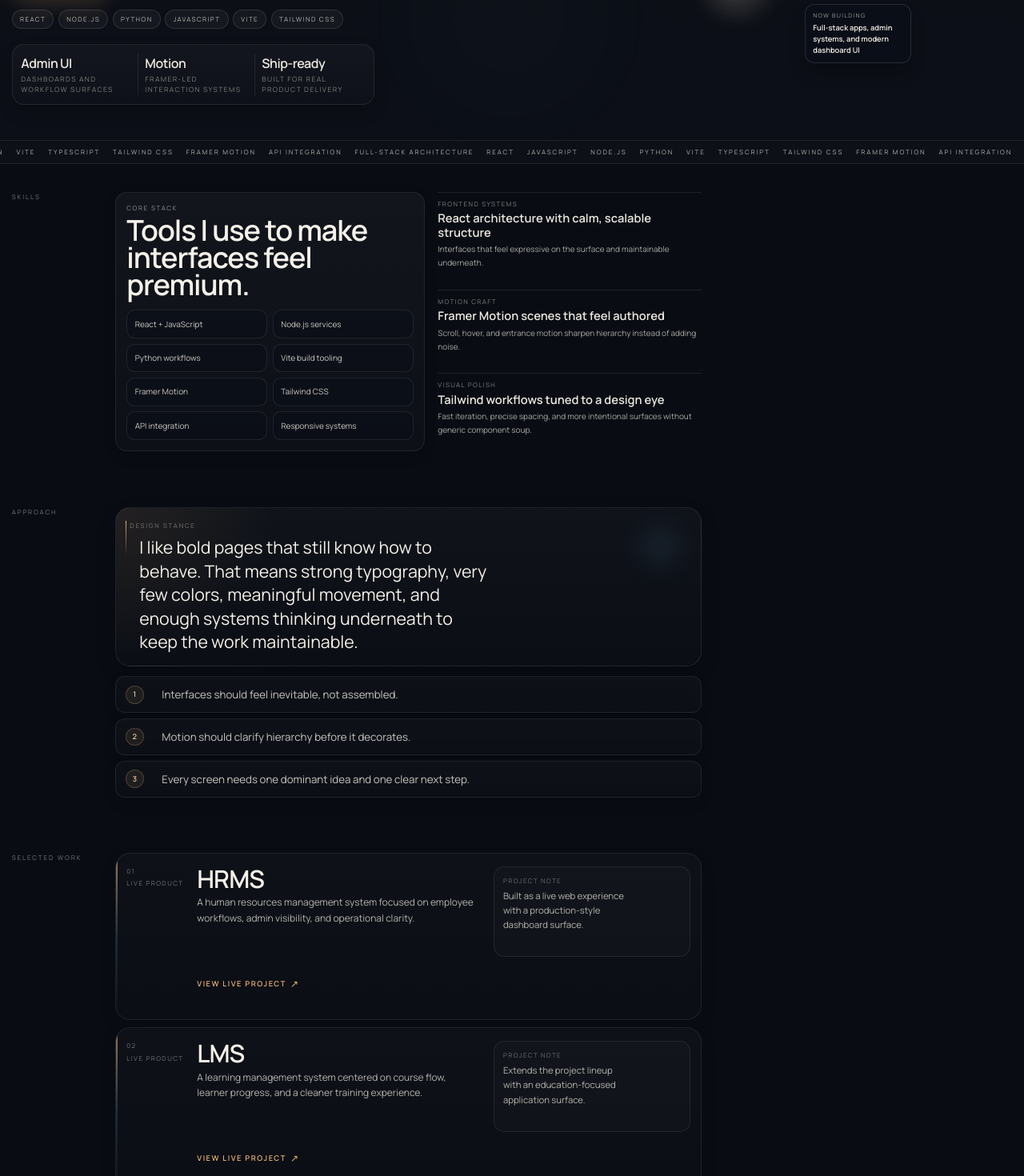
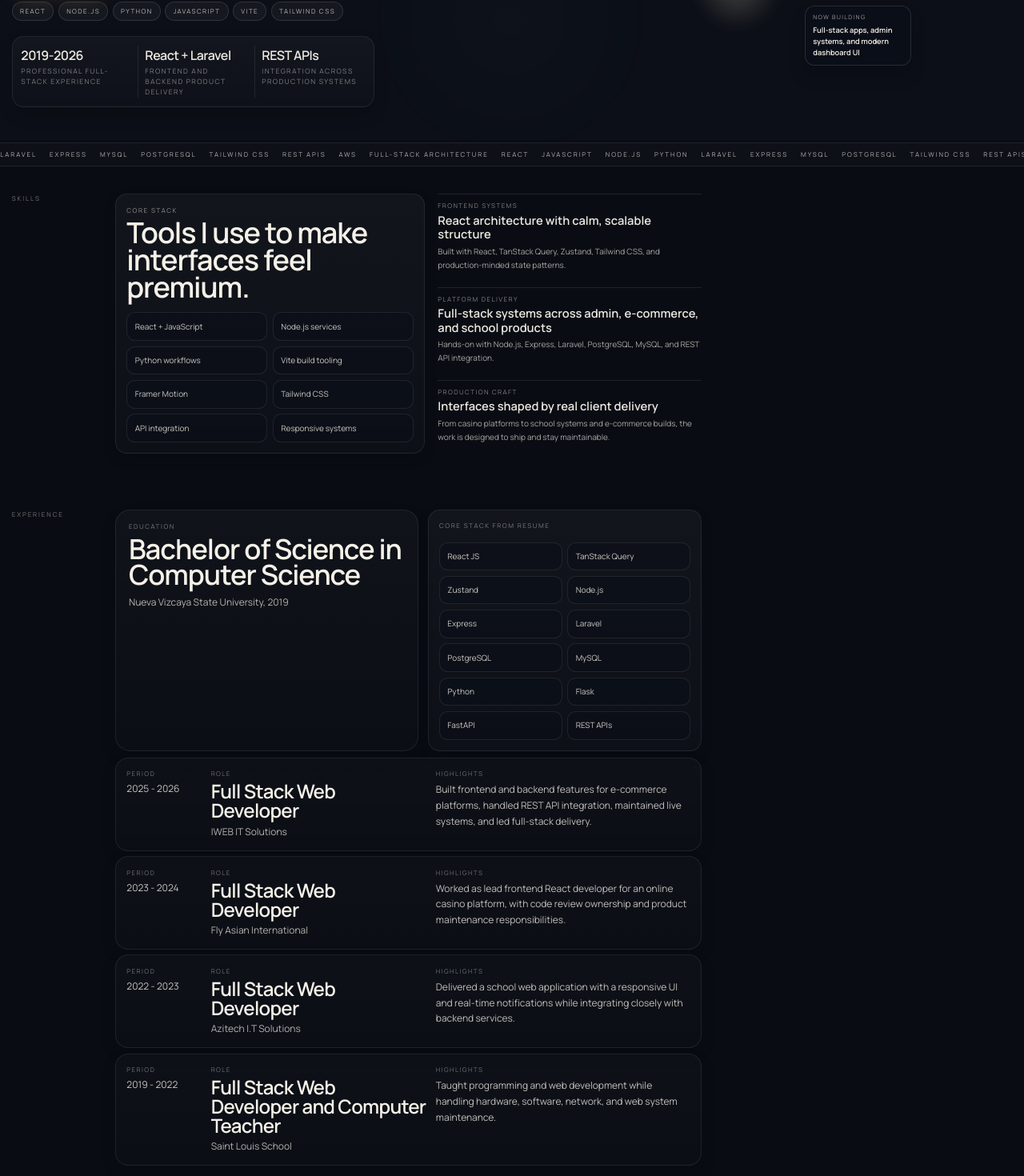
Before and after one commit to atong066/portfolio, a React app: page / in a window 1280 px wide. Shown: the part 625-2095 px from the top of the page at 80% size. Built offline with nearby package versions, Linux system fonts and the light colour scheme; the HTML template or start-up script is replaced by a standard one.

Commit message:
Add resume details to portfolio

```diff
--- a/src/App.tsx
+++ b/src/App.tsx
@@ -18,9 +18,9 @@ const projects: Array<{
 ]
 
 const skills = [
-  { label: 'Frontend systems', title: 'React architecture with calm, scalable structure', detail: 'Interfaces that feel expressive on the surface and maintainable underneath.' },
-  { label: 'Motion craft', title: 'Framer Motion scenes that feel authored', detail: 'Scroll, hover, and entrance motion sharpen hierarchy instead of adding noise.' },
-  { label: 'Visual polish', title: 'Tailwind workflows tuned to a design eye', detail: 'Fast iteration, precise spacing, and more intentional surfaces without generic component soup.' },
+  { label: 'Frontend systems', title: 'React architecture with calm, scalable structure', detail: 'Built with React, TanStack Query, Zustand, Tailwind CSS, and production-minded state patterns.' },
+  { label: 'Platform delivery', title: 'Full-stack systems across admin, e-commerce, and school products', detail: 'Hands-on with Node.js, Express, Laravel, PostgreSQL, MySQL, and REST API integration.' },
+  { label: 'Production craft', title: 'Interfaces shaped by real client delivery', detail: 'From casino platforms to school systems and e-commerce builds, the work is designed to ship and stay maintainable.' },
 ]
 
 const principles = [
@@ -48,12 +48,41 @@ const services = [
 ]
 
 const heroHighlights = [
-  { value: 'Admin UI', label: 'Dashboards and workflow surfaces' },
-  { value: 'Motion', label: 'Framer-led interaction systems' },
-  { value: 'Ship-ready', label: 'Built for real product delivery' },
+  { value: '2019-2026', label: 'Professional full-stack experience' },
+  { value: 'React + Laravel', label: 'Frontend and backend product delivery' },
+  { value: 'REST APIs', label: 'Integration across production systems' },
 ]
 
-const stack = ['React', 'JavaScript', 'Node.js', 'Python', 'Vite', 'TypeScript', 'Tailwind CSS', 'Framer Motion', 'API integration', 'Full-stack architecture']
+const experience = [
+  {
+    period: '2025 - 2026',
+    role: 'Full Stack Web Developer',
+    company: 'IWEB IT Solutions',
+    detail: 'Built frontend and backend features for e-commerce platforms, handled REST API integration, maintained live systems, and led full-stack delivery.',
+  },
+  {
+    period: '2023 - 2024',
+    role: 'Full Stack Web Developer',
+    company: 'Fly Asian International',
+    detail: 'Worked as lead frontend React developer for an online casino platform, with code review ownership and product maintenance responsibilities.',
+  },
+  {
+    period: '2022 - 2023',
+    role: 'Full Stack Web Developer',
+    company: 'Azitech I.T Solutions',
+    detail: 'Delivered a school web application with a responsive UI and real-time notifications while integrating closely with backend services.',
+  },
+  {
+    period: '2019 - 2022',
+    role: 'Full Stack Web Developer and Computer Teacher',
+    company: 'Saint Louis School',
+    detail: 'Taught programming and web development while handling hardware, software, network, and web system maintenance.',
+  },
+]
+
+const resumeStack = ['React JS', 'TanStack Query', 'Zustand', 'Node.js', 'Express', 'Laravel', 'PostgreSQL', 'MySQL', 'Python', 'Flask', 'FastAPI', 'REST APIs']
+
+const stack = ['React', 'JavaScript', 'Node.js', 'Python', 'Laravel', 'Express', 'MySQL', 'PostgreSQL', 'Tailwind CSS', 'REST APIs', 'AWS', 'Full-stack architecture']
 const labelClass = 'text-[.12rem] uppercase tracking-[.24em] text-[rgba(245,241,232,0.45)] max-[720px]:text-[.24rem]'
 const copyClass = 'm-0 text-[.16rem] leading-[1.7] text-[rgba(245,241,232,0.72)]'
 const once = { once: true, amount: 0.28 }
@@ -90,12 +119,12 @@ export default function App() {
             I design and build interfaces with cinematic motion, crisp hierarchy, and a distinct frontend voice.
           </motion.h1>
           <motion.p variants={itemVariants(reduceMotion, 0.16)} className="mt-[.16rem] max-w-[4.8rem] text-[.17rem] leading-[1.7] text-[rgba(245,241,232,0.76)] max-[720px]:mt-[.14rem] max-[720px]:max-w-[4.05rem] max-[720px]:text-[.19rem] max-[720px]:leading-[1.54]">
-            Full-stack web developer focused on modern application architecture, polished admin surfaces, and interactions that make complex workflows feel clear.
+            Full-stack web developer with hands-on experience in school systems, casino platforms, e-commerce products, and modern admin interfaces.
           </motion.p>
           <motion.div variants={itemVariants(reduceMotion, 0.2)} className="hidden max-[720px]:mt-[.14rem] max-[720px]:grid max-[720px]:grid-cols-[1fr_auto] max-[720px]:items-end max-[720px]:gap-[.12rem] max-[720px]:rounded-[.22rem] max-[720px]:border max-[720px]:border-[rgba(255,255,255,0.08)] max-[720px]:bg-[linear-gradient(180deg,rgba(255,255,255,0.03),rgba(255,255,255,0.015))] max-[720px]:px-[.16rem] max-[720px]:py-[.14rem]">
             <div>
               <p className="m-0 text-[.14rem] uppercase tracking-[.18em] text-[rgba(245,241,232,0.42)]">Current focus</p>
-              <p className="mt-[.05rem] text-[.2rem] leading-[1.45] text-[rgba(245,241,232,0.84)]">Admin dashboards, workflow apps, and high-clarity product UI.</p>
+              <p className="mt-[.05rem] text-[.2rem] leading-[1.45] text-[rgba(245,241,232,0.84)]">React, Laravel, Node.js, REST APIs, and product UI that ships cleanly.</p>
             </div>
             <div className="flex items-center gap-[.06rem]">
               <span className="h-[.12rem] w-[.12rem] rounded-full bg-[#ffc47c] shadow-[0_0_.14rem_rgba(255,196,124,0.7)]" />
@@ -172,6 +201,47 @@ export default function App() {
                 <p className="mb-[.05rem] text-[.12rem] uppercase tracking-[.18em] text-[rgba(245,241,232,0.5)] max-[720px]:text-[.2rem]">{skill.label}</p>
                 <h3 className="m-0 text-[.22rem] font-semibold leading-[1.2] text-[rgba(245,241,232,0.96)] max-[720px]:text-[.34rem]">{skill.title}</h3>
                 <p className="mt-[.06rem] text-[.15rem] leading-[1.7] text-[rgba(245,241,232,0.68)] max-[720px]:text-[.24rem] max-[720px]:leading-[1.6]">{skill.detail}</p>
+              </motion.article>
+            ))}
+          </div>
+        </div>
+      </Section>
+
+      <Section label="Experience">
+        <div className="grid max-w-[11rem] gap-[.12rem]">
+          <div className="grid grid-cols-[minmax(0,1.05fr)_minmax(0,.95fr)] gap-[.18rem] max-[1080px]:grid-cols-1">
+            <motion.div initial={{ opacity: 0, y: reduceMotion ? 0 : 20 }} whileInView={{ opacity: 1, y: 0 }} viewport={once} transition={{ duration: reduceMotion ? 0 : 0.7, ease }} className="rounded-[.28rem] border border-[rgba(255,255,255,0.08)] bg-[linear-gradient(180deg,rgba(255,255,255,0.03),rgba(255,255,255,0.01))] px-[.24rem] py-[.22rem] shadow-[0_.14rem_.3rem_rgba(0,0,0,0.12)]">
+              <p className="mb-[.08rem] text-[.12rem] uppercase tracking-[.2em] text-[rgba(245,241,232,0.46)]">Education</p>
+              <h2 className="m-0 font-[var(--font-display)] text-[.52rem] leading-[.94] font-semibold tracking-[-.03em]">Bachelor of Science in Computer Science</h2>
+              <p className="mt-[.12rem] text-[.18rem] leading-[1.65] text-[rgba(245,241,232,0.72)]">Nueva Vizcaya State University, 2019</p>
+            </motion.div>
+            <motion.div initial={{ opacity: 0, y: reduceMotion ? 0 : 24 }} whileInView={{ opacity: 1, y: 0 }} viewport={once} transition={{ duration: reduceMotion ? 0 : 0.72, delay: reduceMotion ? 0 : 0.06, ease }} className="rounded-[.22rem] border border-[rgba(255,255,255,0.08)] bg-[linear-gradient(180deg,rgba(255,255,255,0.04),rgba(255,255,255,0.02))] p-[.2rem] shadow-[0_.1rem_.24rem_rgba(0,0,0,0.14)]">
+              <p className="mb-[.08rem] text-[.12rem] uppercase tracking-[.2em] text-[rgba(245,241,232,0.46)]">Core stack from resume</p>
+              <div className="mt-[.22rem] grid grid-cols-2 gap-[.1rem] max-[1080px]:grid-cols-1">
+                {resumeStack.map((item, index) => (
+                  <motion.div key={item} initial={{ opacity: 0, y: reduceMotion ? 0 : 16 }} whileInView={{ opacity: 1, y: 0 }} viewport={once} transition={{ duration: reduceMotion ? 0 : 0.55, delay: reduceMotion ? 0 : 0.04 * index, ease }} className="rounded-[.16rem] border border-[rgba(255,255,255,0.08)] bg-[rgba(10,14,25,0.46)] px-[.14rem] py-[.14rem] text-[.15rem] text-[rgba(245,241,232,0.82)]">
+                    {item}
+                  </motion.div>
+                ))}
+              </div>
+            </motion.div>
+          </div>
+          <div className="grid gap-[.1rem]">
+            {experience.map((item, index) => (
+              <motion.article key={`${item.company}-${item.period}`} initial={{ opacity: 0, y: reduceMotion ? 0 : 22 }} whileInView={{ opacity: 1, y: 0 }} viewport={once} transition={{ duration: reduceMotion ? 0 : 0.65, delay: reduceMotion ? 0 : 0.07 * index, ease }} className="grid grid-cols-[1.4rem_minmax(0,1.1fr)_minmax(0,1.3fr)] items-start gap-[.18rem] rounded-[.24rem] border border-[rgba(255,255,255,0.08)] bg-[linear-gradient(180deg,rgba(255,255,255,0.025),rgba(255,255,255,0.01))] px-[.2rem] py-[.2rem] shadow-[0_.12rem_.28rem_rgba(0,0,0,0.12)] max-[1080px]:grid-cols-1">
+                <div>
+                  <p className="m-0 text-[.12rem] uppercase tracking-[.18em] text-[rgba(245,241,232,0.42)]">Period</p>
+                  <p className="mt-[.06rem] text-[.18rem] leading-[1.45] text-[rgba(245,241,232,0.8)]">{item.period}</p>
+                </div>
+                <div>
+                  <p className="m-0 text-[.12rem] uppercase tracking-[.18em] text-[rgba(245,241,232,0.42)]">Role</p>
+                  <h3 className="mt-[.06rem] font-[var(--font-display)] text-[.36rem] leading-[1] font-semibold tracking-[-.03em]">{item.role}</h3>
+                  <p className="mt-[.08rem] text-[.18rem] leading-[1.55] text-[rgba(245,241,232,0.72)]">{item.company}</p>
+                </div>
+                <div>
+                  <p className="m-0 text-[.12rem] uppercase tracking-[.18em] text-[rgba(245,241,232,0.42)]">Highlights</p>
+                  <p className="mt-[.06rem] text-[.18rem] leading-[1.65] text-[rgba(245,241,232,0.78)]">{item.detail}</p>
+                </div>
               </motion.article>
             ))}
           </div>
```
